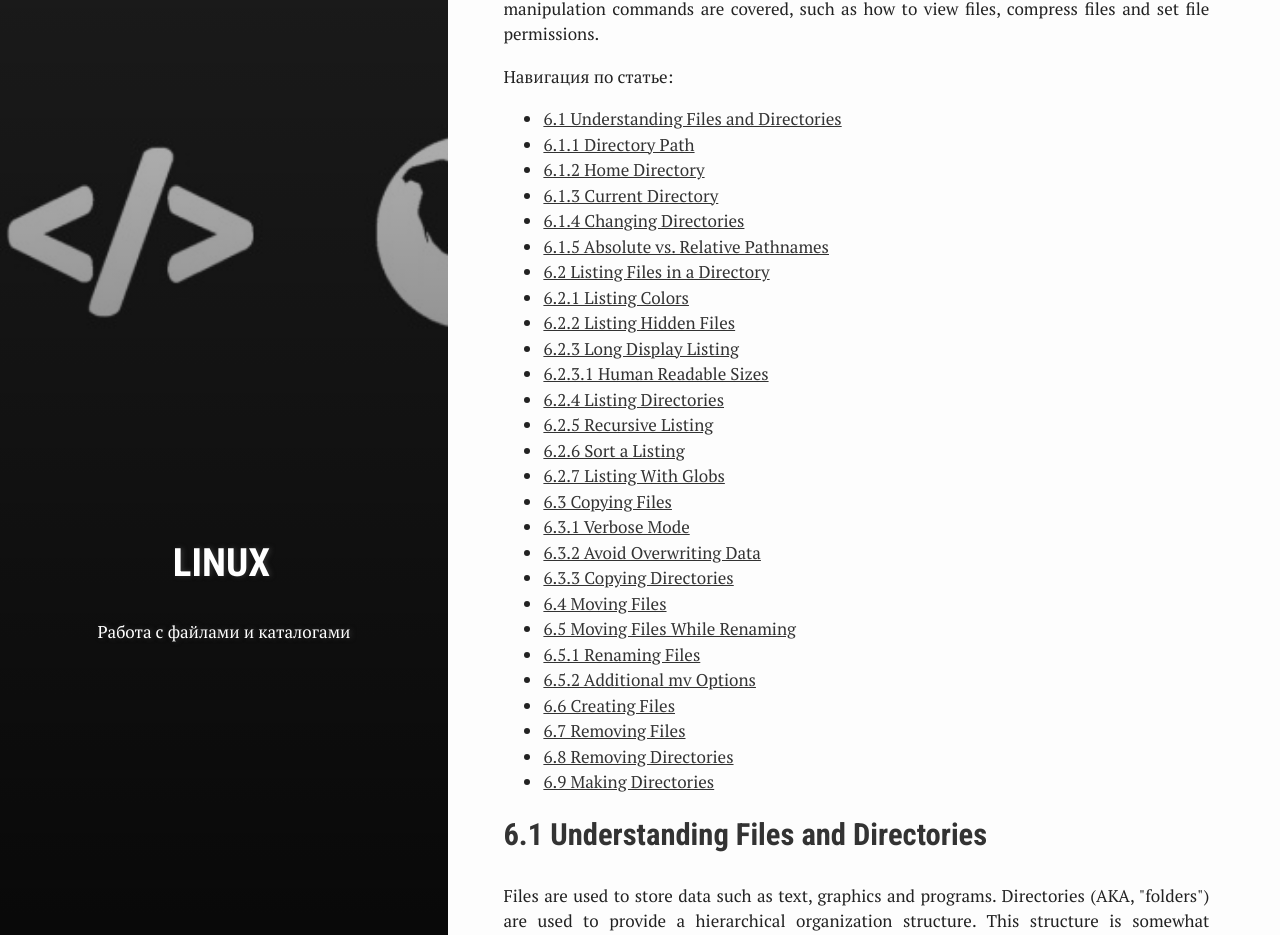
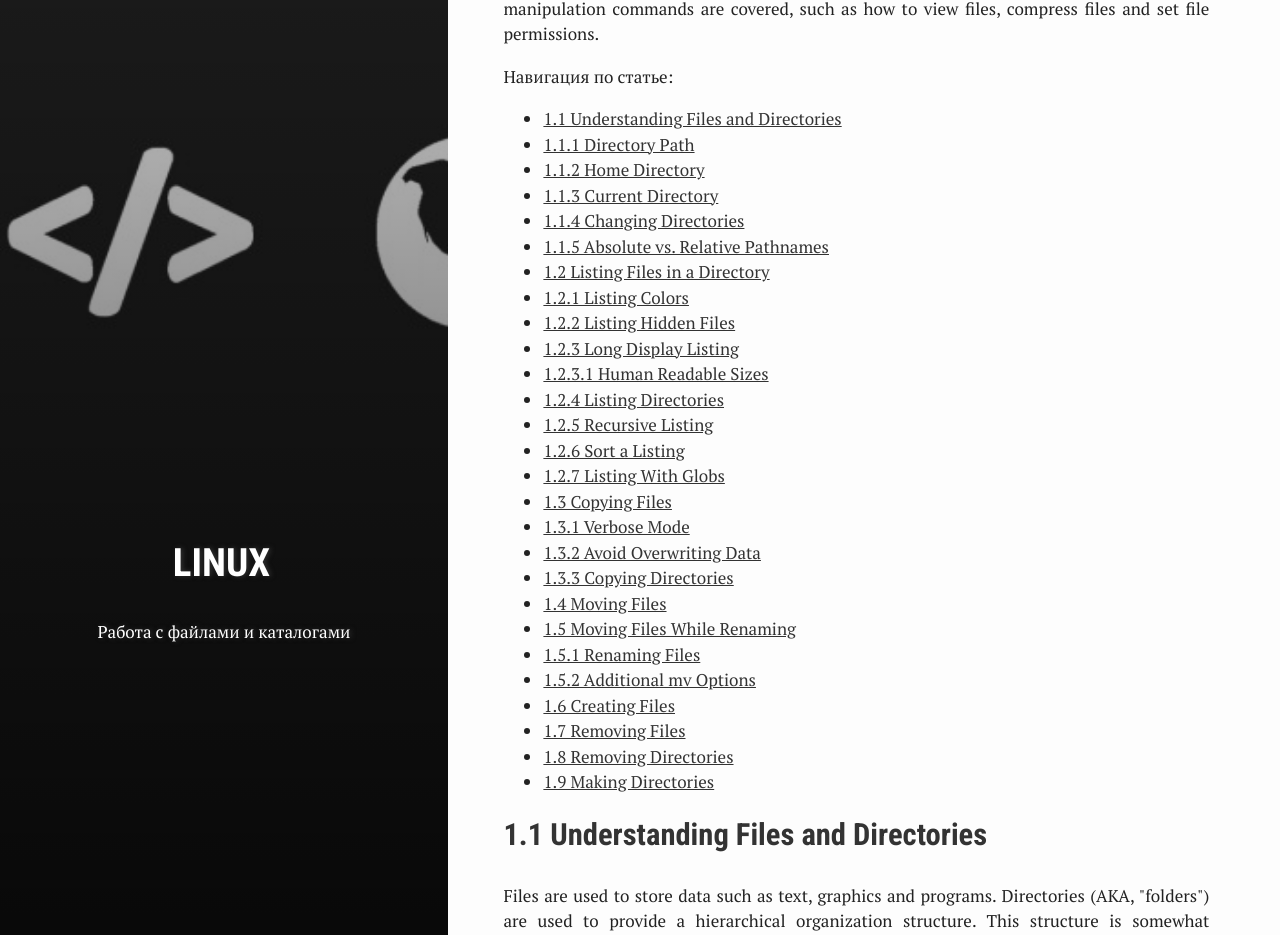
Before and after one commit to ghostmorgan/ghostmorgan.github.io, a Jekyll site: the page built from _posts/2017-10-28-files_and_directories.md, in a window 1280 px wide and 1400 px high. Shown: the part 459-1394 px from the top of the window. Built offline with Jekyll 4.4.1, drawn with Linux system fonts in a browser that asks for light colours; nearby versions of some CDN libraries; comment, search, counter and statistics services are not loaded; some of the changed text lies outside the part shown.

Commit message:
Update 2017-10-28-files_and_directories.md

```diff
--- a/_posts/2017-10-28-files_and_directories.md
+++ b/_posts/2017-10-28-files_and_directories.md
@@ -19,35 +19,35 @@ author: DenIvTea
 
 Навигация по статье:
 
-* <a href="#1">6.1 Understanding Files and Directories</a>
-* <a href="#2">6.1.1 Directory Path</a>
-* <a href="#3">6.1.2 Home Directory</a>
-* <a href="#4">6.1.3 Current Directory</a>
-* <a href="#5">6.1.4 Changing Directories</a>
-* <a href="#6">6.1.5 Absolute vs. Relative Pathnames</a>
-* <a href="#7">6.2 Listing Files in a Directory</a>
-* <a href="#8">6.2.1 Listing Colors</a>
-* <a href="#9">6.2.2 Listing Hidden Files</a>
-* <a href="#10">6.2.3 Long Display Listing</a>
-* <a href="#11">6.2.3.1 Human Readable Sizes</a>
-* <a href="#12">6.2.4 Listing Directories</a>
-* <a href="#13">6.2.5 Recursive Listing</a>
-* <a href="#14">6.2.6 Sort a Listing</a>
-* <a href="#15">6.2.7 Listing With Globs</a>
-* <a href="#16">6.3 Copying Files</a>
-* <a href="#17">6.3.1 Verbose Mode</a>
-* <a href="#18">6.3.2 Avoid Overwriting Data</a>
-* <a href="#19">6.3.3 Copying Directories</a>
-* <a href="#20">6.4 Moving Files</a>
-* <a href="#21">6.5 Moving Files While Renaming</a>
-* <a href="#22">6.5.1 Renaming Files</a>
-* <a href="#23">6.5.2 Additional mv Options</a>
-* <a href="#24">6.6 Creating Files</a>
-* <a href="#25">6.7 Removing Files</a>
-* <a href="#26">6.8 Removing Directories</a>
-* <a href="#27">6.9 Making Directories</a>
+* <a href="#1">1.1 Understanding Files and Directories</a>
+* <a href="#2">1.1.1 Directory Path</a>
+* <a href="#3">1.1.2 Home Directory</a>
+* <a href="#4">1.1.3 Current Directory</a>
+* <a href="#5">1.1.4 Changing Directories</a>
+* <a href="#6">1.1.5 Absolute vs. Relative Pathnames</a>
+* <a href="#7">1.2 Listing Files in a Directory</a>
+* <a href="#8">1.2.1 Listing Colors</a>
+* <a href="#9">1.2.2 Listing Hidden Files</a>
+* <a href="#10">1.2.3 Long Display Listing</a>
+* <a href="#11">1.2.3.1 Human Readable Sizes</a>
+* <a href="#12">1.2.4 Listing Directories</a>
+* <a href="#13">1.2.5 Recursive Listing</a>
+* <a href="#14">1.2.6 Sort a Listing</a>
+* <a href="#15">1.2.7 Listing With Globs</a>
+* <a href="#16">1.3 Copying Files</a>
+* <a href="#17">1.3.1 Verbose Mode</a>
+* <a href="#18">1.3.2 Avoid Overwriting Data</a>
+* <a href="#19">1.3.3 Copying Directories</a>
+* <a href="#20">1.4 Moving Files</a>
+* <a href="#21">1.5 Moving Files While Renaming</a>
+* <a href="#22">1.5.1 Renaming Files</a>
+* <a href="#23">1.5.2 Additional mv Options</a>
+* <a href="#24">1.6 Creating Files</a>
+* <a href="#25">1.7 Removing Files</a>
+* <a href="#26">1.8 Removing Directories</a>
+* <a href="#27">1.9 Making Directories</a>
 
-<h2><a name="1">6.1 Understanding Files and Directories</a></h2>
+<h2><a name="1">1.1 Understanding Files and Directories</a></h2>
 <p>Files are used to store data such as text, graphics and programs.  Directories (AKA, "folders") are used to provide a hierarchical organization structure.  This structure is somewhat different than what you might be used to if you have previously worked on Microsoft Windows systems.</p>
 
 <p>On a Windows system, the <var>top level</var> of the directory structure is called <var>My Computer</var>.  Each physical device (hard drive, DVD drive, USB thumb drive, network drive, etc.) shows up under My Computer, each assigned a drive letter, such as <var>C:</var> or <var>D:</var>.  A visual representation of this structure:</p>
@@ -70,7 +70,7 @@ author: DenIvTea
 
 <p>Notice that there are many descriptive directories including <code class="console">/boot</code>, which contains files to boot the computer.</p>
 
-<h2><a name="2">6.1.1 Directory Path</a></h2>
+<h2><a name="2">1.1.1 Directory Path</a></h2>
 <p>Using the graphic in the previous section as a point of reference, you will see that there is a directory named <code class="console">sound</code> under a directory named <code class="console">etc</code>, which is under the <code class="console">/</code> directory.  An easier way to say this, is to refer to  the <var>path</var>.</p>
 
 <div class="alert alert-info">
@@ -88,7 +88,7 @@ author: DenIvTea
 
 <div class="content-image "><img alt="" class="img-responsive" src="https://ndg-content-dev.s3.amazonaws.com/media/images/6.3.1_1.png"></div>
 
-<h2><a name="3">6.1.2 Home Directory</a></h2>
+<h2><a name="3">1.1.2 Home Directory</a></h2>
 <p>The term <var>home directory</var> often causes confusion to beginning Linux users.  To begin with, on most Linux distributions there is a directory called <code class="console">home</code> under the <code class="console">root</code> directory: <code class="console">/home</code>.</p>
 
 <p>Under this <code class="console">/home</code> directory there will be a directory for each user on the system.  The directory name will be the same as the name of the user, so a user named "bob" would have a <var>home directory</var> called <code class="console">/home/bob</code>.</p>
@@ -119,7 +119,7 @@ Why did the command above result in an error? That is because Linux environments
 <strong><span class="ansi-green">sysadmin@localhost</span>:<span class="ansi-blue">~/Downloads</span>$</strong></pre>
 
 
-<h2><a name="4">6.1.3 Current Directory</a></h2>
+<h2><a name="4">1.1.3 Current Directory</a></h2>
 <p>Your <var>current directory</var> is the directory where you are currently working in a terminal.  When you first open a terminal, the current directory should be your home directory, but this can change as you explore the filesystem and change to other directories.</p>
 
 <p>While you are in a command line environment, you can determine your current directory by using the <code>pwd</code> command:</p>
@@ -137,7 +137,7 @@ Why did the command above result in an error? That is because Linux environments
 
 <p>Normally the prompt only displays the name of the current directory, not the full path from the root directory down.  In other words, if you were in the <code class="console">/usr/share/doc</code> directory, your prompt will likely just provide you with the name <code class="console">doc</code> for the current directory.  If you want the full path, use the <code>pwd</code> command.</p>
 
-<h2><a name="5">6.1.4 Changing Directories</a></h2>
+<h2><a name="5">1.1.4 Changing Directories</a></h2>
 <p>If you want to change to a different directory, use the <code>cd</code> (change directory) command.  For example, the following command will change the current directory to a directory called <code class="console">/etc/sound/events</code>:</p>
 
 <pre class="content_terminal"><strong><span class="ansi-green">sysadmin@localhost</span>:<span class="ansi-blue">~</span>$</strong> cd /etc/sound/events
@@ -161,7 +161,7 @@ Why did the command above result in an error? That is because Linux environments
 /home/sysadmin
 <strong><span class="ansi-green">sysadmin@localhost</span>:<span class="ansi-blue">~</span>$</strong></pre>
 
-<h2><a name="6">6.1.5 Absolute vs. Relative Pathnames</a></h2>
+<h2><a name="6">1.1.5 Absolute vs. Relative Pathnames</a></h2>
 <p>Recall that a pathname is essentially a description of where a file or directory is located in the filesystem.  You can also consider a pathname to be directions that tell the system where to find a file or directory.  For example, the <code>cd /etc/perl/Net</code> command means "change to the <code class="console">Net</code> directory, that you will find under the <code class="console">perl</code> directory, that you will find under the <code class="console">etc</code> directory, that you will find under the <code class="console">/</code> directory".</p>
 
 <p>When you give a pathname that starts from the root directory, it is called an <var>absolute path</var>.  In many cases, providing an absolute path makes sense.  For example, if you are in your <code class="console">home</code> directory and you want to go to the <code class="console">/etc/perl/Net</code> directory, then providing an absolute path to the <code>cd</code> command makes sense:</p>
@@ -212,7 +212,7 @@ Why did the command above result in an error? That is because Linux environments
 
 <div class="alert alert-info">Note: This use of the single dot (<code class="console">.</code>) as a reference point is not to be confused with using it at the beginning of a filename.  Read more about hidden files in Section 6.4.2.</div>
 
-<h2><a name="7">6.2 Listing Files in a Directory</a></h2>
+<h2><a name="7">1.2 Listing Files in a Directory</a></h2>
 <p>Now that you are able to move from one directory to another, you will want to start displaying the contents of these directories.  The <code>ls</code> command (<code>ls</code> is short for list) can be used to display the contents of a directory as well as detailed information about the files that are within a directory.</p>
 
 <p>By itself, the <code>ls</code> command will list the files in the current directory:</p>
@@ -223,7 +223,7 @@ Videos</span></strong>
 <strong><span class="ansi-green">sysadmin@localhost</span>:<span class="ansi-blue">~</span>$</strong>
 </pre>
 
-<h2><a name="8">6.2.1 Listing Colors</a></h2>
+<h2><a name="8">1.2.1 Listing Colors</a></h2>
 <p>There are many different types of files in Linux.  As you learn more about Linux, you will discover many of these types.  The following is a brief summary of some of the more common file types:</p>
 
 <table class="table ">
@@ -277,7 +277,7 @@ Desktop  Documents  Downloads  Music  Pictures  Public  Templates
 Videos
 <strong><span class="ansi-green">sysadmin@localhost</span>:<span class="ansi-blue">~</span>$</strong></pre>
 
-<h2><a name="9">6.2.2 Listing Hidden Files</a></h2>
+<h2><a name="9">1.2.2 Listing Hidden Files</a></h2>
 <p>When you use the <code>ls</code> command to display the contents of a directory, not all files are shown automatically.  The <code>ls</code> command doesn't display <var>hidden files</var> by default.  A hidden file is any file (or directory) that begins with a dot <code class="console">.</code> character.</p>
 
 <p>To display all files, including hidden files, use the <code>-a</code> option to the <code>ls</code> command:</p>
@@ -291,7 +291,7 @@ Videos
 
 <p>These customization files are not ones that you work with on a regular basis.  There are also many of them, as you can see, and having them displayed will make it more difficult to find the files that you do regularly work with.  So, the fact that they are hidden is to your benefit.</p>
 
-<h2><a name="10">6.2.3 Long Display Listing</a></h2>
+<h2><a name="10">1.2.3 Long Display Listing</a></h2>
 <p>There is information about each file, called <var>metadata</var> that is sometimes helpful to display.  This may include who owns a file, the size of a file and the last time the contents of a file were modified.  You can display this information by using the <code>-l</code> option to the <code>ls</code> command:</p>
 
 <pre class="content_terminal"><strong><span class="ansi-green">sysadmin@localhost</span>:<span class="ansi-blue">~</span>$</strong> ls -l
@@ -317,7 +317,7 @@ drwxr-xr-x 1 sysadmin sysadmin 0 Jan 29  2015 <strong><span class="ansi-blue">Vi
 <div class="content-image "><img alt="" class="img-responsive" src="https://ndg-content-dev.s3.amazonaws.com/media/images/linux-essentials/linux_643_redo.png"></div>
 <div class="content-image "><img alt="" class="img-responsive" src="https://ndg-content-dev.s3.amazonaws.com/media/images/6.4.3_9.png"></div>
 
-<h2><a name="11">6.2.3.1 Human Readable Sizes</a></h2>
+<h2><a name="11">1.2.3.1 Human Readable Sizes</a></h2>
 <p>When you display file sizes with the <code>-l</code> option to the <code>ls</code> command, you end up with file sizes in bytes.  For text files, a byte is 1 character.  </p>
 
 <p>For smaller files, byte sizes are fine.  However, for larger files it is hard to comprehend how large the file is.  For example, consider the output of the following command:</p>
@@ -338,7 +338,7 @@ drwxr-xr-x 1 sysadmin sysadmin 0 Jan 29  2015 <strong><span class="ansi-blue">Vi
 
 <div class="alert alert-danger">Important: The <code>-h</code> option must be used with the <code>-l</code> option.</div>
 
-<h2><a name="12">6.2.4 Listing Directories</a></h2>
+<h2><a name="12">1.2.4 Listing Directories</a></h2>
 <p>When the command <code>ls -d</code> is used, it refers to the current directory, and not the contents within it.  Without any other options, it is rather meaningless, although it is important to note that the current directory is always referred to with a single period (<code class="console">.</code>):</p>
 
 
@@ -366,7 +366,7 @@ drwxr-xr-x 1 sysadmin sysadmin 224 Nov  7 17:07 <strong><span class="ansi-blue">
 
 <p>Note the single period at the end of the second long listing.  This indicates that the current directory is being listed, and not the contents.</p>
 
-<h2><a name="13">6.2.5 Recursive Listing</a></h2>
+<h2><a name="13">1.2.5 Recursive Listing</a></h2>
 <p>There will be times when you want to display all of the files in a directory as well as all of the files in all subdirectories under a directory.  This is called a <var>recursive listing</var>.  </p>
 
 <p>To perform a recursive listing, use the <code>-R</code> option to the <code>ls</code> command:</p>
@@ -386,7 +386,7 @@ chap-secrets   <strong><span class="ansi-green">ip-down.ipv6to4    ip-up.ipv6to4
 
 <p>Be careful with this option; for example, running the command <code>ls -R /</code> would list every file on the file system, including all files on any attached USB device and DVD in the system.  Limit the use of the <code>-R</code> option to smaller directory structures.</p>
 
-<h2><a name="14">6.2.6 Sort a Listing</a></h2>
+<h2><a name="14">1.2.6 Sort a Listing</a></h2>
 <p>By default, the <code>ls</code> command sorts files alphabetically by file name.  Sometimes, It may  be useful to sort files using different criteria. </p>
 
 <p>To sort files by size, we can use the <code>-S</code> option.  Note the difference in the output of the following two commands:</p>
@@ -507,7 +507,7 @@ total 160
 <strong><span class="ansi-green">sysadmin@localhost</span>:<span class="ansi-blue">~</span>$</strong></pre>
 
 
-<h2><a name="15">6.2.7 Listing With Globs</a></h2>
+<h2><a name="15">1.2.7 Listing With Globs</a></h2>
 <p>In a previous chapter, we discussed the use of file globs to match filenames using wildcard characters.  For example, we demonstrated that you can list all of the files in the <code class="console">/etc</code> directory that begin with the letter <code class="console">e</code> with the following command:</p>
 
 
@@ -571,7 +571,7 @@ ck-log-system-restart  ck-log-system-start  ck-log-system-stop
 /etc/encript.cfg /etc/environment /etc/ethers <strong><span class="ansi-blue">/etc/event.d</span></strong> /etc/exports
 <strong><span class="ansi-green">sysadmin@localhost</span>:<span class="ansi-blue">~</span>$</strong></pre>
 
-<h2><a name="16">6.3 Copying Files</a></h2>
+<h2><a name="16">1.3 Copying Files</a></h2>
 <p>The <code>cp</code> command is used to copy files.  It requires that you specify a source and a destination.  The structure of the command is as follows:</p>
 
 <pre class="config">cp [source] [destination]</pre>
@@ -589,7 +589,7 @@ ck-log-system-restart  ck-log-system-start  ck-log-system-stop
 <strong>Remember:</strong> The <code class="console">~</code> character represents your home directory.</div>
 
 
-<h2><a name="17">6.3.1 Verbose Mode</a></h2>
+<h2><a name="17">1.3.1 Verbose Mode</a></h2>
 <p>The <code>-v</code> option will cause the <code>cp</code> command to produce output if successful.  The <code>-v</code> option stands for <var>verbose</var>:</p>
 
 <pre class="content_terminal"><strong><span class="ansi-green">sysadmin@localhost</span>:<span class="ansi-blue">~</span>$</strong> cp -v /etc/hosts ~
@@ -605,7 +605,7 @@ ck-log-system-restart  ck-log-system-start  ck-log-system-stop
 <strong><span class="ansi-green">sysadmin@localhost</span>:<span class="ansi-blue">~</span>$</strong>
 </pre>
 
-<h2><a name="18">6.3.2 Avoid Overwriting Data</a></h2>
+<h2><a name="18">1.3.2 Avoid Overwriting Data</a></h2>
 <p>The <code>cp</code> command can be destructive to existing data if the destination file already exists.  In the case where the destination file exists , the <code>cp</code> command will overwrite the existing file's contents with the contents of the source file.  To illustrate this potential problem, first a new file is created in the <code class="console">sysadmin</code> home directory by copying an existing file:</p>
 
 <pre class="content_terminal"><strong><span class="ansi-green">sysadmin@localhost</span>:<span class="ansi-blue">~</span>$</strong> cp /etc/skel/.bash_logout ~/example.txt
@@ -675,7 +675,7 @@ cp: overwrite `/home/sysadmin/.selected_editor'? n
 
 <p>If you want to automatically answer <strong>n</strong> to each prompt, use the <code>-n</code> option.  It essentially stands for "no rewrite”.</p>
 
-<h2><a name="19">6.3.3 Copying Directories</a></h2>
+<h2><a name="19">1.3.3 Copying Directories</a></h2>
 <p>In a previous example, error messages were given when the <code>cp</code> command attempted to copy directories:</p>
 
 <pre class="content_terminal"><strong><span class="ansi-green">sysadmin@localhost</span>:<span class="ansi-blue">~</span>$</strong> cp -i /etc/skel/.* ~
@@ -692,7 +692,7 @@ cp: overwrite `/home/sysadmin/.selected_editor'? n
 
 <p>Be careful with this option: the entire directory structure will be copied.  This could result in copying a lot of files and directories!</p>
 
-<h2><a name="20">6.4 Moving Files</a></h2>
+<h2><a name="20">1.4 Moving Files</a></h2>
 <p>To move a file, use the <code>mv</code> command.  The syntax for the <code>mv</code> command is much like the <code>cp</code> command:</p>
 
 <pre class="config">mv [source] [destination]</pre>
@@ -719,7 +719,7 @@ mv: cannot move `/etc/hosts' to `./hosts': Permission denied
 
 <div class="alert alert-info">A detailed discussion of permissions is provided in a later chapter.</div>
 
-<h2><a name="21">6.5 Moving Files While Renaming</a></h2>
+<h2><a name="21">1.5 Moving Files While Renaming</a></h2>
 <p>If the destination for the <code>mv</code> command is a directory, the file will be moved to the directory specified.  The file name will change only if a destination file name is also specified.</p>
 
 <p>If a destination directory is not specified, the file will be renamed using the destination file name and remain in the source directory.</p>
@@ -736,7 +736,7 @@ hosts  newexample.txt
 <strong><span class="ansi-green">sysadmin@localhost</span>:<span class="ansi-blue">~</span>$</strong>
 </pre>
 
-<h2><a name="22">6.5.1 Renaming Files</a></h2>
+<h2><a name="22">1.5.1 Renaming Files</a></h2>
 <p>The <code>mv</code> command is not just used to move a file, but also to rename a file.  For example, the following commands will rename the <code class="console">newexample.txt</code> file to <code class="console">myexample.txt</code>:</p>
 
 <pre class="content_terminal"><strong><span class="ansi-green">sysadmin@localhost</span>:<span class="ansi-blue">~</span>$</strong> cd Videos
@@ -749,7 +749,7 @@ hosts  myexample.txt
 
 <p>Think of the previous <code>mv</code> example to mean "move the <code class="console">newexample.txt</code> file from the current directory back into the current directory and give the new file the name <code class="console">myexample.txt</code>”.</p>
 
-<h2><a name="23">6.5.2 Additional mv Options</a></h2>
+<h2><a name="23">1.5.2 Additional mv Options</a></h2>
 <p>Like the <code>cp</code> command, the <code>mv</code> command provides the following options:</p>
 
 <table class="table ">
@@ -776,7 +776,7 @@ hosts  myexample.txt
 <div class="alert alert-danger">
 <strong>Important:</strong> There is no <code>-r</code> option as the <code>mv</code> command will by default move directories.</div>
 
-<h2><a name="24">6.6 Creating Files</a></h2>
+<h2><a name="24">1.6 Creating Files</a></h2>
 <p>There are several ways of creating a new file, including using a program designed to edit a file (a text editor).  In a later chapter, text editors will be covered.</p>
 
 <p>There is also a way to simply create a file that can be populated with data at a later time.  This is a useful feature since for some operating system features, the very existence of a file could alter how a command or service works.  It is also useful to create a file as a "placeholder" to remind you to create the file contents at a later time.</p>
@@ -794,7 +794,7 @@ Videos</span></strong>
 
 <p>Notice the size of the new file is 0 bytes.  As previously mentioned, the <code>touch</code> command doesn't place any data within the new file.</p>
 
-<h2><a name="25">6.7 Removing Files</a></h2>
+<h2><a name="25">1.7 Removing Files</a></h2>
 <p>To delete a file, use the <code>rm</code> command:</p>
 
 <pre class="content_terminal"><strong><span class="ansi-green">sysadmin@localhost</span>:<span class="ansi-blue">~</span>$</strong> ls
@@ -824,7 +824,7 @@ rm: remove regular empty file `test.txt'? y
 <strong><span class="ansi-blue">Documents  Music      Public    Videos</span></strong>
 <strong><span class="ansi-green">sysadmin@localhost</span>:<span class="ansi-blue">~</span>$</strong></pre>
 
-<h2><a name="26">6.8 Removing Directories</a></h2>
+<h2><a name="26">1.8 Removing Directories</a></h2>
 <p>You can delete directories using the <code>rm</code> command.  However, the default usage (no options) of the <code>rm</code> command will fail to delete a directory:</p>
 
 <pre class="content_terminal"><strong><span class="ansi-green">sysadmin@localhost</span>:<span class="ansi-blue">~</span>$</strong> rm Videos
@@ -846,7 +846,7 @@ sample.txt
 
 <p>You can also delete a directory with the <code>rmdir</code> command, but only if the directory is empty.</p>
 
-<h2><a name="27">6.9 Making Directories</a></h2>
+<h2><a name="27">1.9 Making Directories</a></h2>
 <p>To create a directory, use the <code>mkdir</code> command:</p>
 
 <pre class="content_terminal"><strong><span class="ansi-green">sysadmin@localhost</span>:<span class="ansi-blue">~</span>$</strong> ls
```
